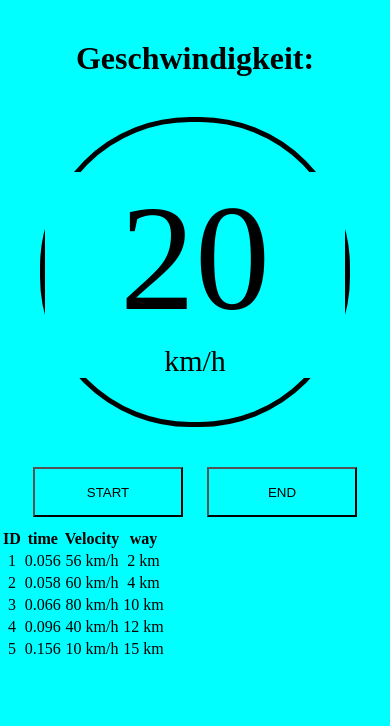
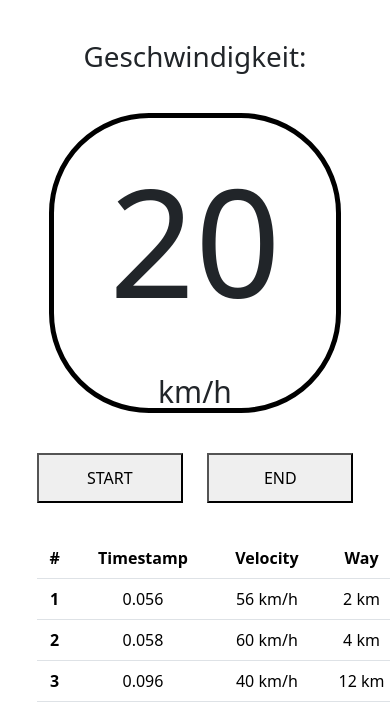
Before and after one commit to luKasten/luKasten.github.io, a plain HTML site: page index.html in a window 390 px wide. Drawn offline with nearby package versions, Linux system fonts and the light colour scheme.

Commit message:
Responsive Bootstrap added

```diff
--- a/index.html
+++ b/index.html
@@ -7,31 +7,53 @@
     <title>Document</title>
     <link rel="stylesheet" href="style.css">
     <script src="javascript.js"></script>
+    <link href="https://cdn.jsdelivr.net/npm/bootstrap@5.3.0-alpha1/dist/css/bootstrap.min.css" rel="stylesheet" integrity="sha384-GLhlTQ8iRABdZLl6O3oVMWSktQOp6b7In1Zl3/Jr59b6EGGoI1aFkw7cmDA6j6gD" crossorigin="anonymous">
 </head>
 <body>
+
     <div class="header"><h1>Geschwindigkeit:</h1></div>
-    <div class="main-body">
+    <div class="container text-center">
+        <div class="row">
+            <div class="main-body col">
                 <div class="indicator-board">
                     <p class="velocity">20</p>
                     <p class="unit">km/h</p>
-            <p id="demo"></p>
+
 
                 </div>
             </div>
-    <div class="footer">
+
+            <div class="scores col">
                 <button class="btn-start" onclick="start()">START</button>
                 <button class="btn-end">END</button>
-    </div>
-    <div class="scores">
+
                 <table class="table">
-            <tr><th>ID</th><th>time</th><th>Velocity</th><th>way</th></tr>
-            <tr><td>1</td><td>0.056</td><td>56 km/h</td><td>2 km</td></tr>
-            <tr><td>2</td><td>0.058</td><td>60 km/h</td><td>4 km</td></tr>
-            <tr><td>3</td><td>0.066</td><td>80 km/h</td><td>10 km</td></tr>
-            <tr><td>4</td><td>0.096</td><td>40 km/h</td><td>12 km</td></tr>
-            <tr><td>5</td><td>0.156</td><td>10 km/h</td><td>15 km</td></tr>
+                    <thead>
+                    <tr>
+                        <th scope="col">#</th>
+                        <th scope="col">Timestamp</th>
+                        <th scope="col">Velocity</th>
+                        <th scope="col">Way</th>
+                    </tr>
+                    </thead>
+                    <tbody>
+                    <tr>
+                        <th scope="row">1</th>
+                        <td>0.056</td><td>56 km/h</td><td>2 km</td></tr>
+                    </tr>
+                    <tr>
+                        <th scope="row">2</th>
+                        <td>0.058</td><td>60 km/h</td><td>4 km</td></tr>
+                    </tr>
+                    <tr>
+                        <th scope="row">3</th>
+                        <td>0.096</td><td>40 km/h</td><td>12 km</td></tr>
+                    </tr>
+                    </tbody>
                 </table>
             </div>
-
+        </div>
+    </div>
+    <script src="https://cdn.jsdelivr.net/npm/bootstrap@5.3.0-alpha1/dist/js/bootstrap.bundle.min.js" integrity="sha384-w76AqPfDkMBDXo30jS1Sgez6pr3x5MlQ1ZAGC+nuZB+EYdgRZgiwxhTBTkF7CXvN" crossorigin="anonymous"></script>
 </body>
 </html>
--- a/style.css
+++ b/style.css
@@ -1,6 +1,6 @@
 *{
     margin: 0px;
-    background-color: aqua;
+
 }
 
 .header{
@@ -10,21 +10,25 @@
 
 .indicator-board{
     border: 5px solid black;
-    border-radius: 150px;
-    width: 300px;
+    border-radius: 100px;
+    width: 80%;
+    min-width: 250px;
     height: 300px;
     margin: auto;
+    margin-bottom: 30px;
 }
 
 .velocity{
     font-size: 150px;
     text-align: center;
-    margin-top: 50px;
+    margin-top: 10px;
+
 }
 
 .unit{
     font-size: 30px;
     text-align: center;
+
 }
 
 .footer{
@@ -33,16 +37,16 @@
 }
 
 .btn-start{
-    width: 150px;
+    width: 40%;
     height: 50px;
     margin: 10px;
 }
 
 .btn-end{
-    width: 150px;
+    width: 40%;
     height: 50px;
     margin: 10px;
 }
 .table{
-    text-align: center;
+    margin: 25px;
 }
```
Lines whose indentation alone changed are shown as unchanged.
